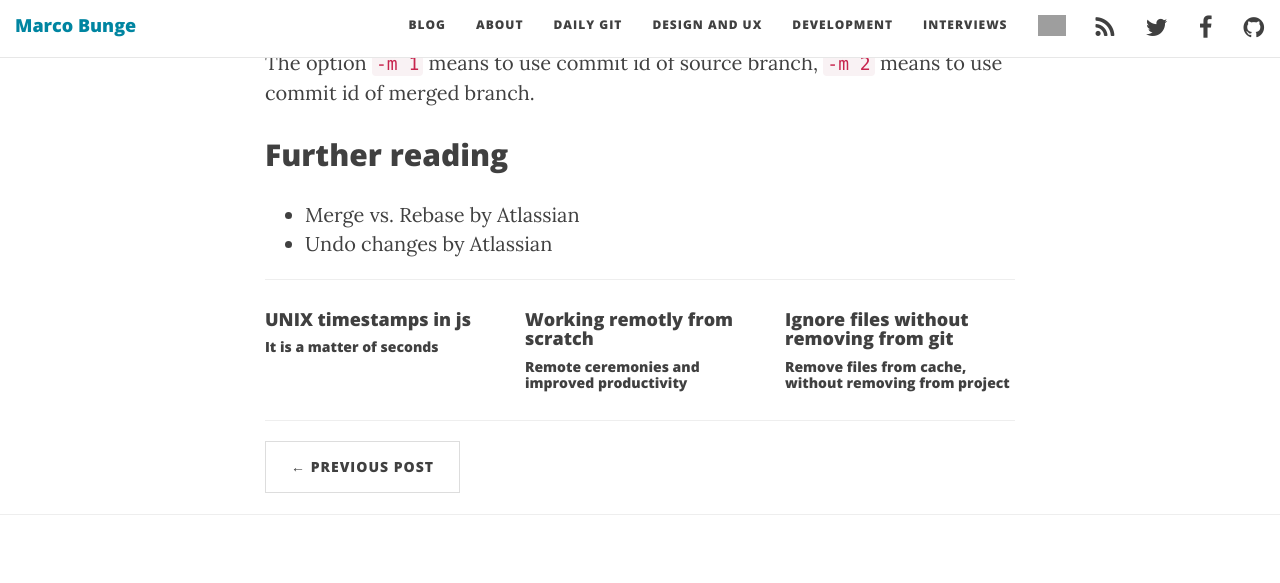
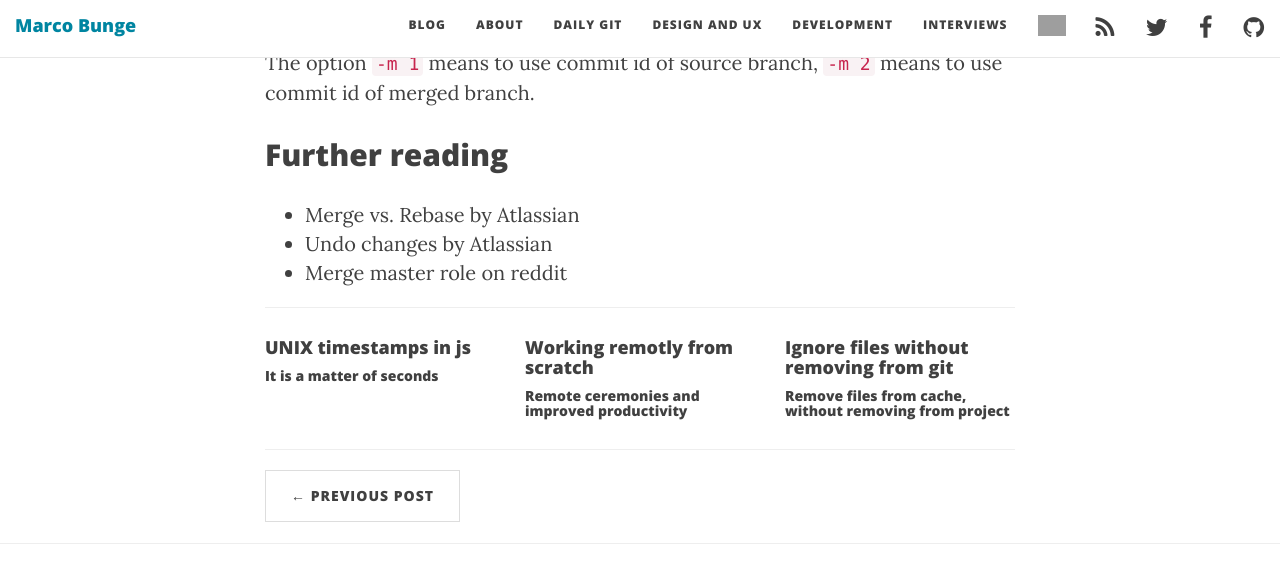
Before and after one commit to mbunge/mbunge.github.io, a Jekyll site: the page built from _posts/2017-04-18-undo-merges.markdown, in a window 1280 px wide and 900 px high, scrolled down 2930 px, cut to the strip 0-603 px from the top of the window. Shown: the top 583 px of the strip. Built offline with Jekyll 4.4.1, drawn with Linux system fonts in a browser that asks for light colours; nearby versions of some CDN libraries; comment, search, counter and statistics services are not loaded; grey boxes are pictures that could not be loaded.

Commit message:
Update 2017-04-18-undo-merges.markdown

```diff
--- a/_posts/2017-04-18-undo-merges.markdown
+++ b/_posts/2017-04-18-undo-merges.markdown
@@ -119,3 +119,4 @@ The option `-m 1` means to use commit id of source branch, `-m 2` means to use c
 
 - <a href="https://www.atlassian.com/git/tutorials/merging-vs-rebasing" target="_blank">Merge vs. Rebase by Atlassian</a>
 - <a href="https://www.atlassian.com/git/tutorials/undoing-changes" target="_blank">Undo changes by Atlassian</a>
+- <a href="https://www.reddit.com/r/git/comments/660ohx/how_to_be_a_good_merge_master/" target="_blank">Merge master role on reddit</a>
```
